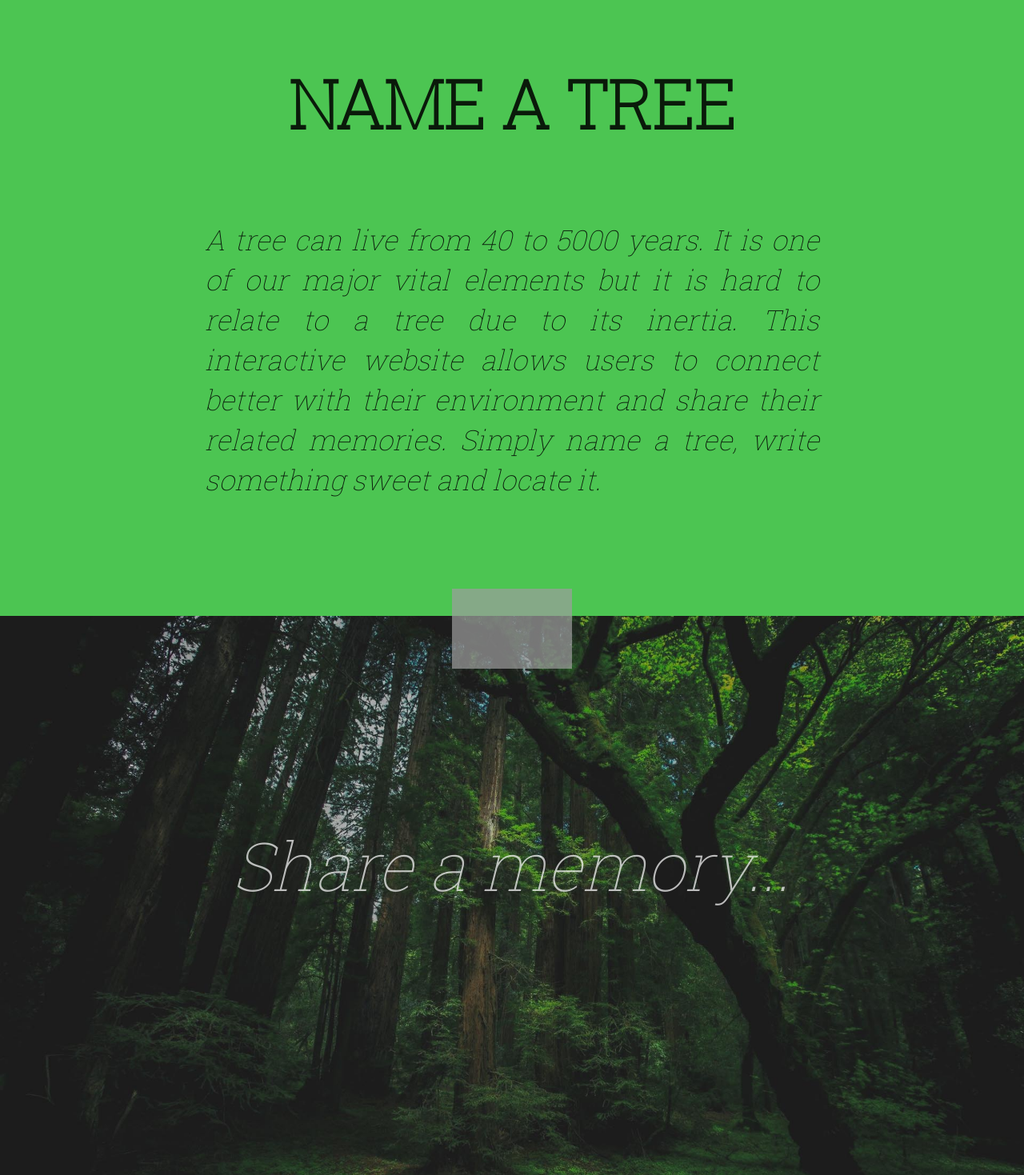
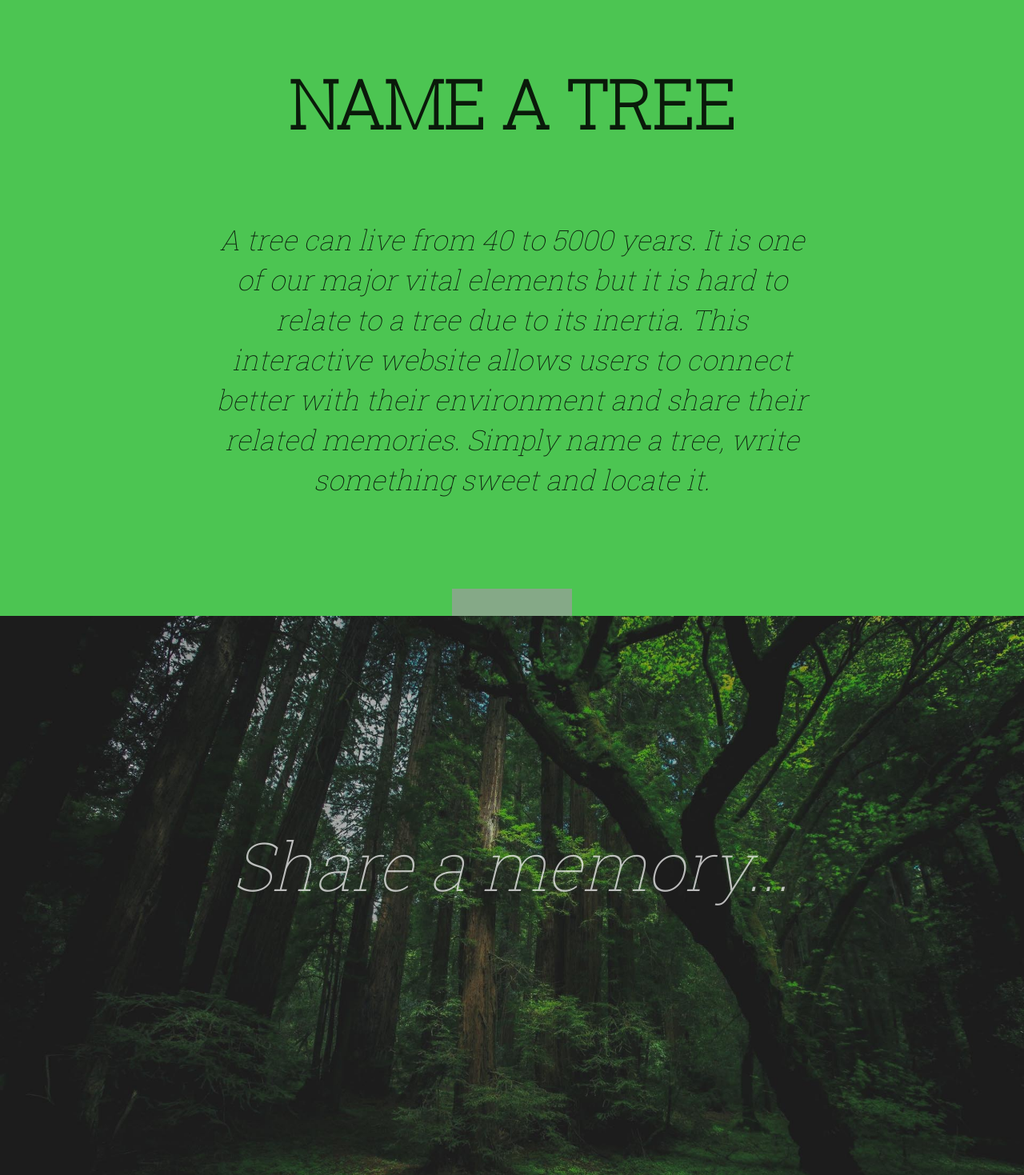
Before and after one commit to binarytrails/nameatree, a Django app: page / in a window 1280 px wide. Shown: the part 28-1497 px from the top of the page at 80% size. Run offline with Django 3.2, Linux system fonts and the light colour scheme; grey boxes are pictures that could not be loaded.

Commit message:
kinda fixed the overflow problem

```diff
--- a/src/frontend/static/frontend/css/home.css
+++ b/src/frontend/static/frontend/css/home.css
@@ -30,6 +30,7 @@
             background-attachment: fixed;
             background-size: cover;
             background-position: center;
+            overflow: hidden;
         }
 
         #about
@@ -52,8 +53,9 @@
             #about p
             {
                 font-style: italic;
-                font-size: 35px;
+                font-size: 2.5em;
                 text-align: justify;
+                text-align: center;
             }
 
                  #arrow
@@ -67,6 +69,8 @@
                 margin-bottom: 0px;
                 text-align: center;
                 opacity: 0.7;
+                overflow: hidden;
+
 
             }
 
```
